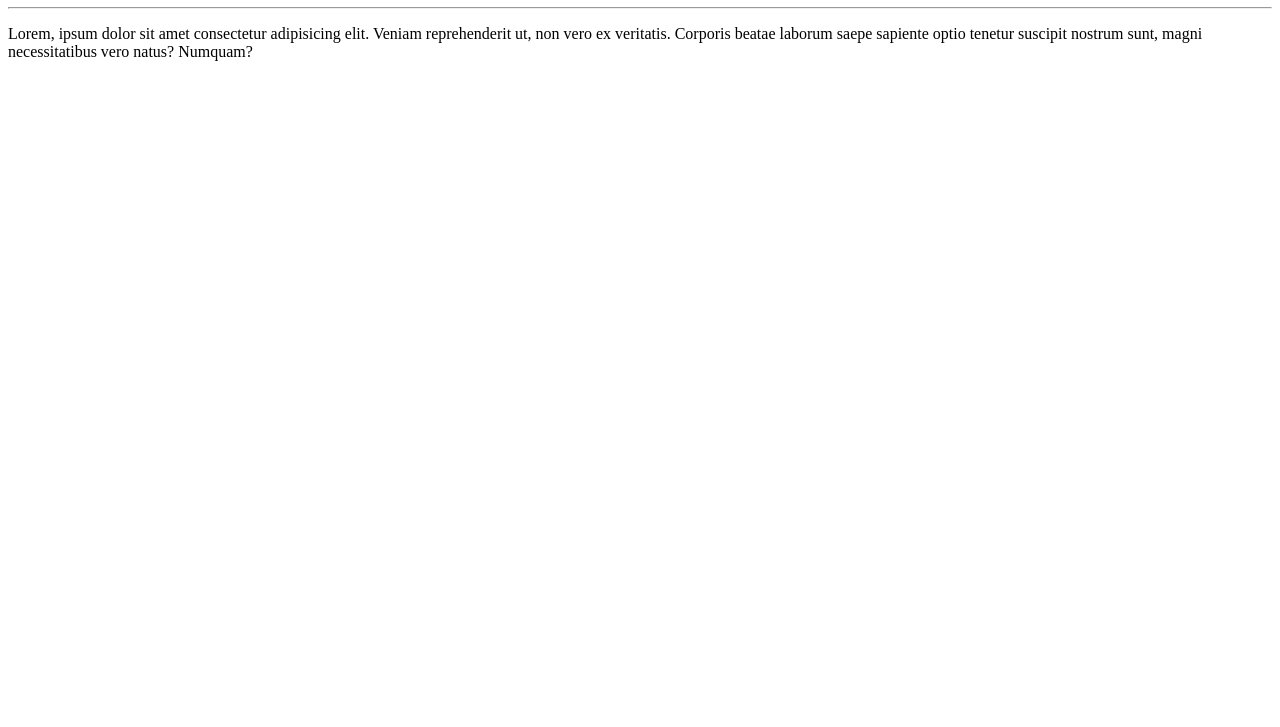
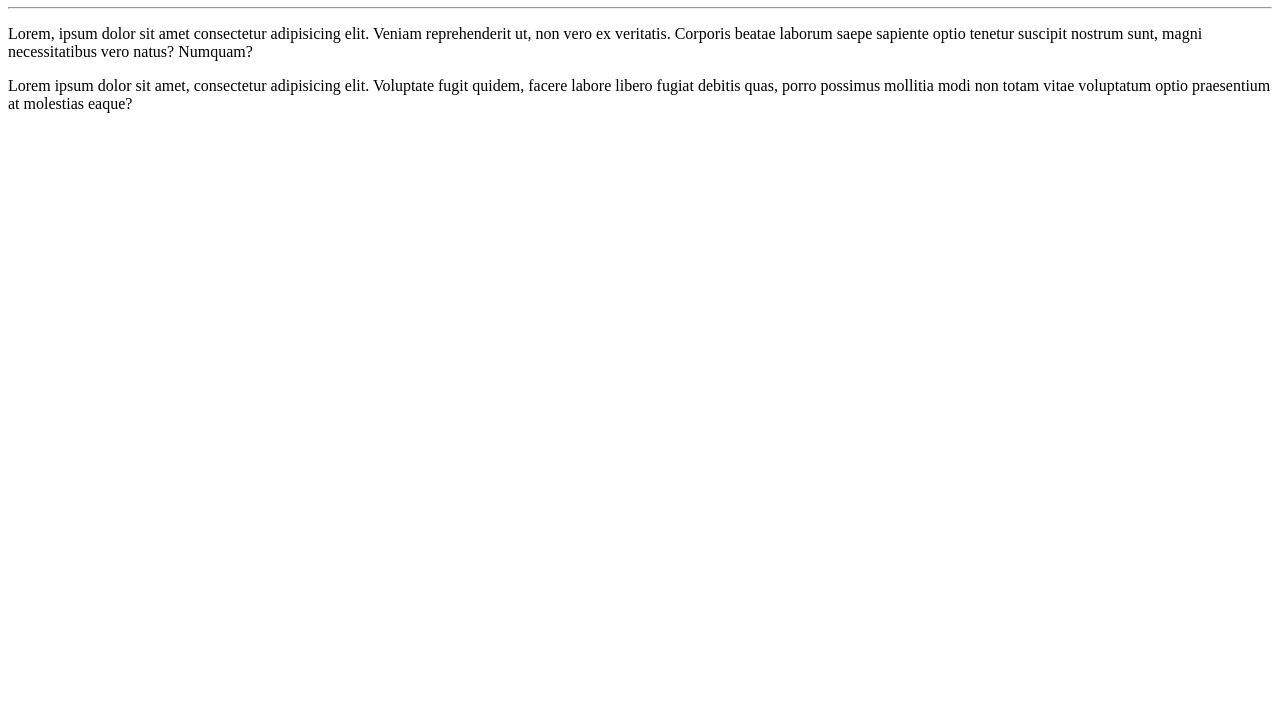
Before and after one commit to euaires/Ola-Mundo, a plain HTML site: page site-exemplo/index.html in a window 1280 px wide. Shown: the part 73-800 px from the top of the page. Drawn offline with Linux system fonts and the light colour scheme.

Commit message:
adicionei um parágrafo

```diff
--- a/site-exemplo/index.html
+++ b/site-exemplo/index.html
@@ -9,5 +9,6 @@
     <h1>Olá, Mundo!</h1>
     <hr>
     <p>Lorem, ipsum dolor sit amet consectetur adipisicing elit. Veniam reprehenderit ut, non vero ex veritatis. Corporis beatae laborum saepe sapiente optio tenetur suscipit nostrum sunt, magni necessitatibus vero natus? Numquam?</p>
+    <p>Lorem ipsum dolor sit amet, consectetur adipisicing elit. Voluptate fugit quidem, facere labore libero fugiat debitis quas, porro possimus mollitia modi non totam vitae voluptatum optio praesentium at molestias eaque?</p>
 </body>
 </html>
```
